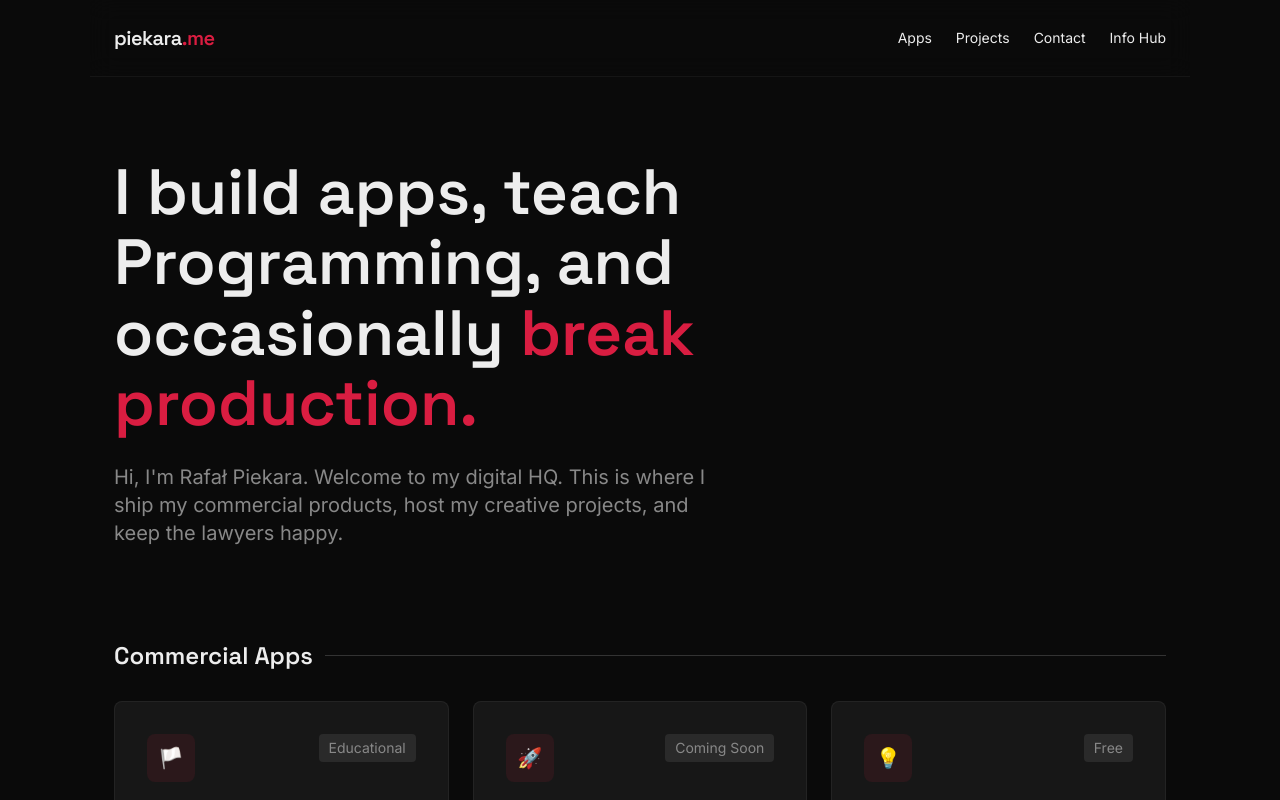
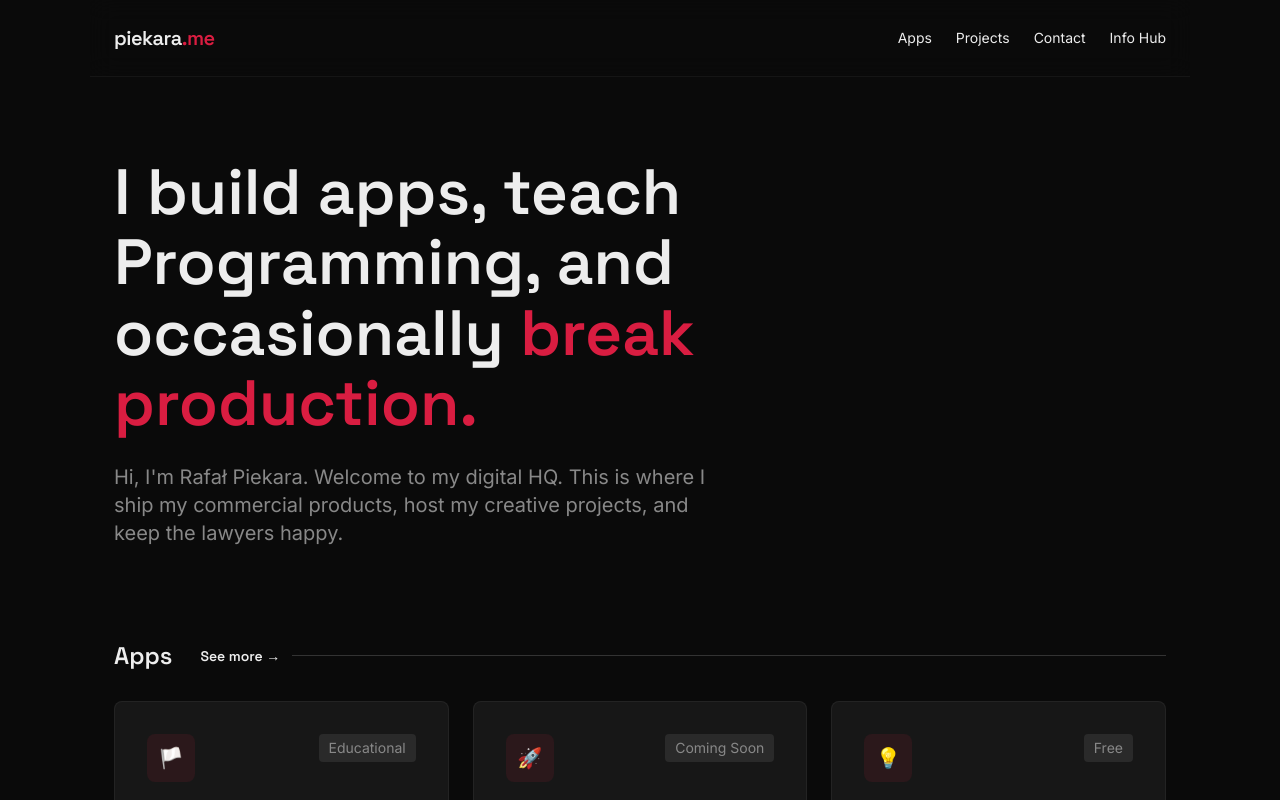
Before and after one commit to rafpiek/piekara.me, a Next.js app: page / in a window 1280 px wide. Shown: the top 800 px of the page. Built offline with nearby package versions, Linux system fonts and the light colour scheme.

Commit message:
Rename 'Commercial Apps' to 'Apps' and add 'See more' link
- Changed section title from 'Commercial Apps' to 'Apps'
- Added 'See more →' link pointing to /apps page
- Styled link with accent color and hover effect

```diff
--- a/src/app/page.tsx
+++ b/src/app/page.tsx
@@ -46,7 +46,12 @@ export default function Home() {
     <>
       <Hero />
 
-      <SectionTitle>Commercial Apps</SectionTitle>
+      <SectionTitle>
+        <span>Apps</span>
+        <a href="/apps" className="text-sm text-[var(--accent)] hover:underline ml-4">
+          See more →
+        </a>
+      </SectionTitle>
       <div className="app-grid" id="apps">
         {apps.map((app) => (
           <AppCard key={app.title} {...app} />
```
